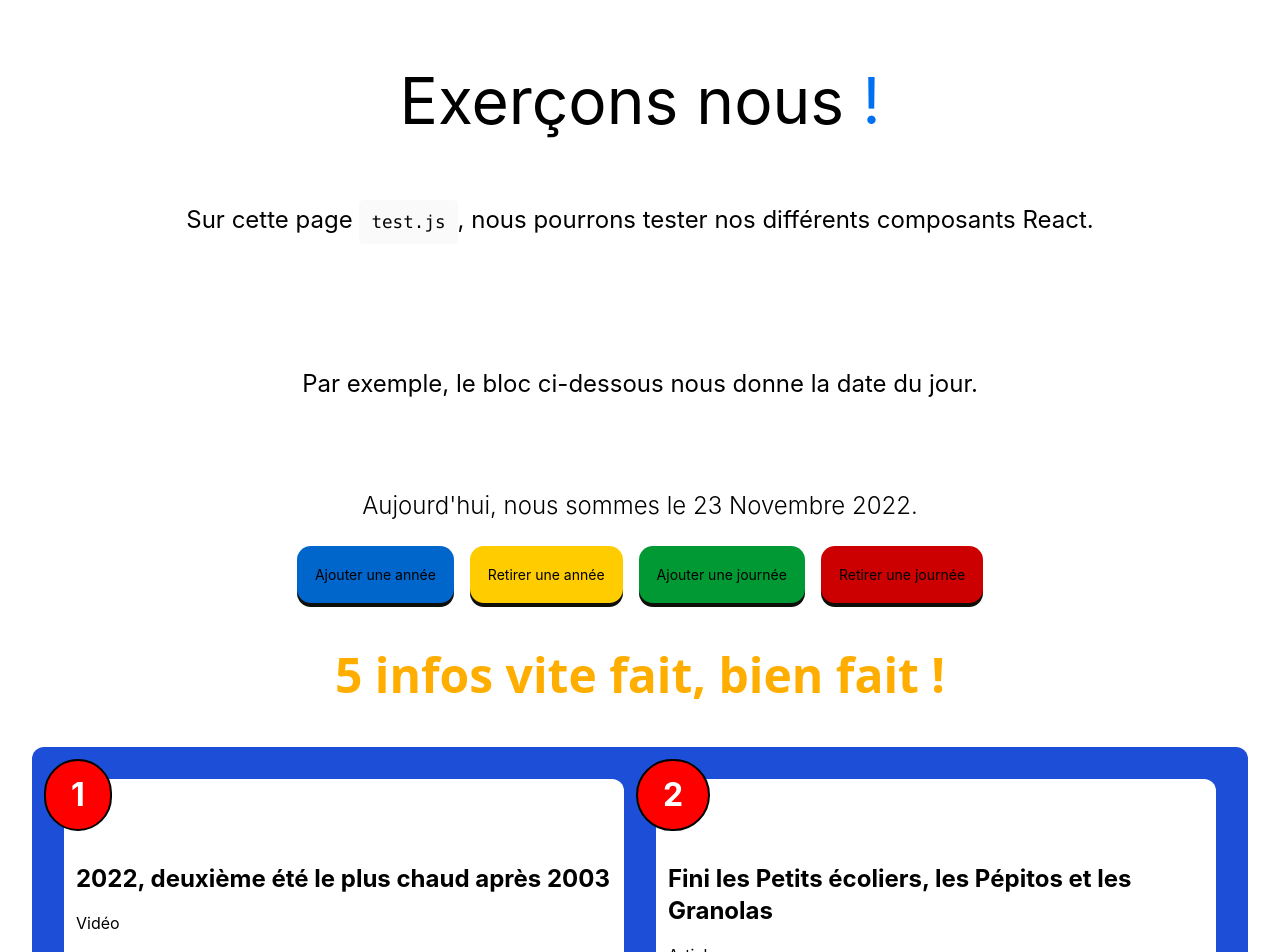
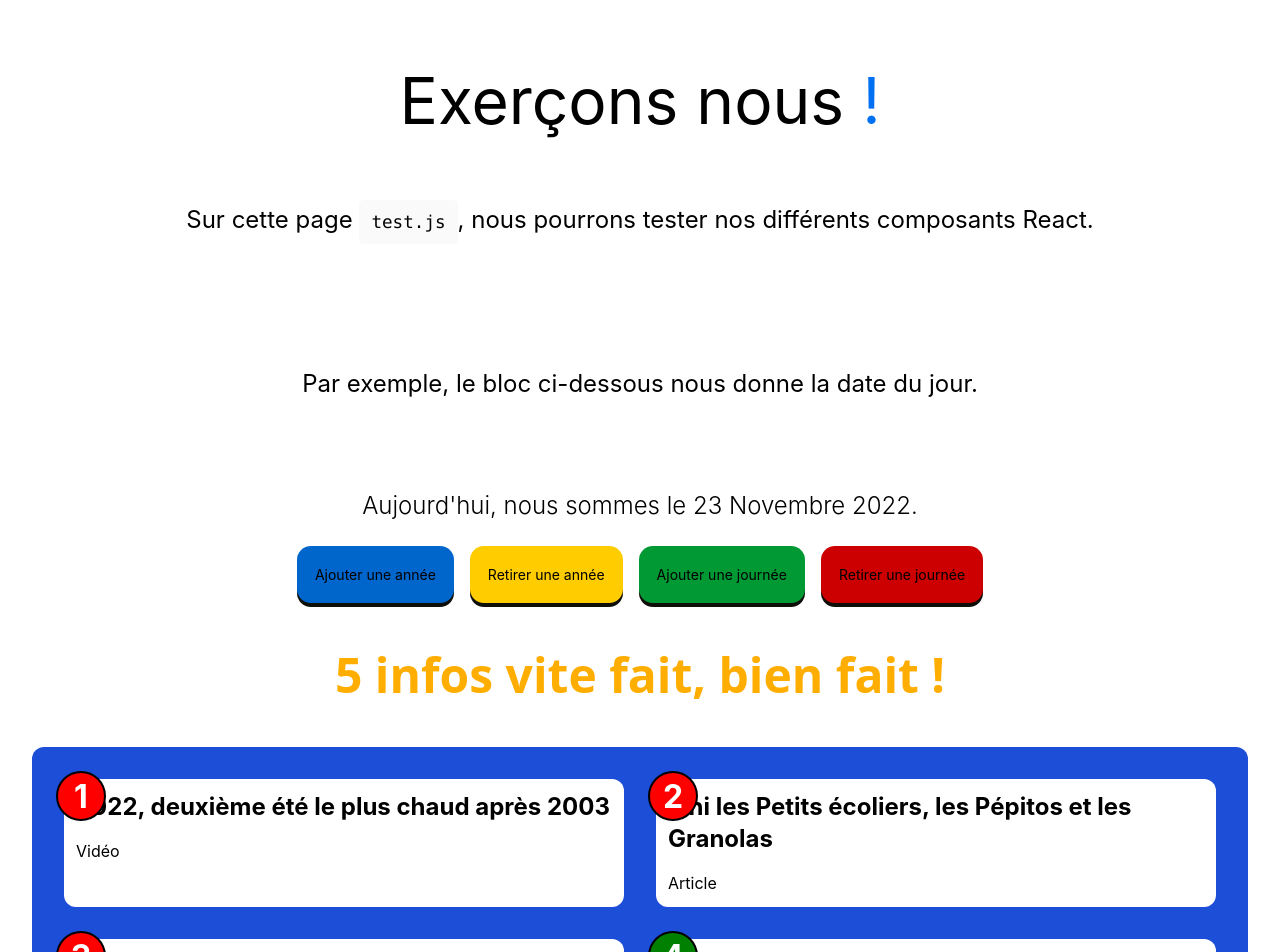
Before and after one commit to N95Ryan/sandbox, a Next.js app: page /test in a window 1280 px wide. Shown: the top 952 px of the page. Built offline with nearby package versions, Linux system fonts and the light colour scheme.

Commit message:
button to span

```diff
--- a/package.json
+++ b/package.json
@@ -14,6 +14,7 @@
     "@fortawesome/free-regular-svg-icons": "^6.2.1",
     "@fortawesome/free-solid-svg-icons": "^6.2.1",
     "@fortawesome/react-fontawesome": "^0.2.0",
+    "classnames": "^2.3.2",
     "express": "^4.18.2",
     "next": "12.3.1",
     "react": "18.2.0",
--- a/src/components/profil/Datas.js
+++ b/src/components/profil/Datas.js
@@ -22,6 +22,7 @@ const datas = [
   {
     title: "La pépite de Freddy Gladieux",
     category: "Contenu sponsorisé",
+    isSponsored: true,
   },
 ];
 
--- a/src/components/profil/Infos.js
+++ b/src/components/profil/Infos.js
@@ -1,4 +1,5 @@
 import datas from "./Datas";
+import cx from "classnames";
 import { FontAwesomeIcon } from "@fortawesome/react-fontawesome";
 const Infos = () => {
   return (
@@ -17,11 +18,19 @@ const Infos = () => {
             return (
               <div
                 key={index}
-                className="tableau-infos bg-white rounded-xl p-3"
+                className="tableau-infos bg-white rounded-xl p-3 relative"
               >
-                <button className={`numero rounded-full numero-${index}`}>
+                <span
+                  className={cx(
+                    `numero rounded-full text-center numero-${
+                      index + 1
+                    } absolute -top-2 -left-2`,
+                    element.category === "Article" && "article",
+                    element.category !== "Video" && "video"
+                  )}
+                >
                   {index + 1}
-                </button>
+                </span>
                 <h2 className="tableau-title text-2xl font-bold">
                   {element.title}
                 </h2>
--- a/styles/globals.css
+++ b/styles/globals.css
@@ -44,6 +44,10 @@ a {
   color: #ffae00;
 }
 
+.tableau-infos:nth-child(6) {
+  background-color: #ffae00;
+}
+
 .tableau-infos:nth-child(6) h2,
 .tableau-infos:nth-child(6) p {
   color: blue;
@@ -57,8 +61,8 @@ a {
   padding-top: 1rem;
 }
 
-.tableau-infos:nth-child(6) {
-  background-color: #ffae00;
+.tableau-infos:nth-child(4) .numero {
+  background-color: green;
 }
 
 .numero {
@@ -67,11 +71,14 @@ a {
   color: white;
   font-size: xx-large;
   font-weight: bold;
-  padding: 10px 25px;
-  position: relative;
+  width: 50px;
+  height: 50px;
+  padding-bottom: 25px;
+  /* padding: 10px 25px; */
+  /* position: relative;
   display: block;
   bottom: 2rem;
-  right: 2rem;
+  right: 2rem; */
 }
 
 * {
```
Also changed, not shown: 1 other file (tests, documents, lock files or other folders).
